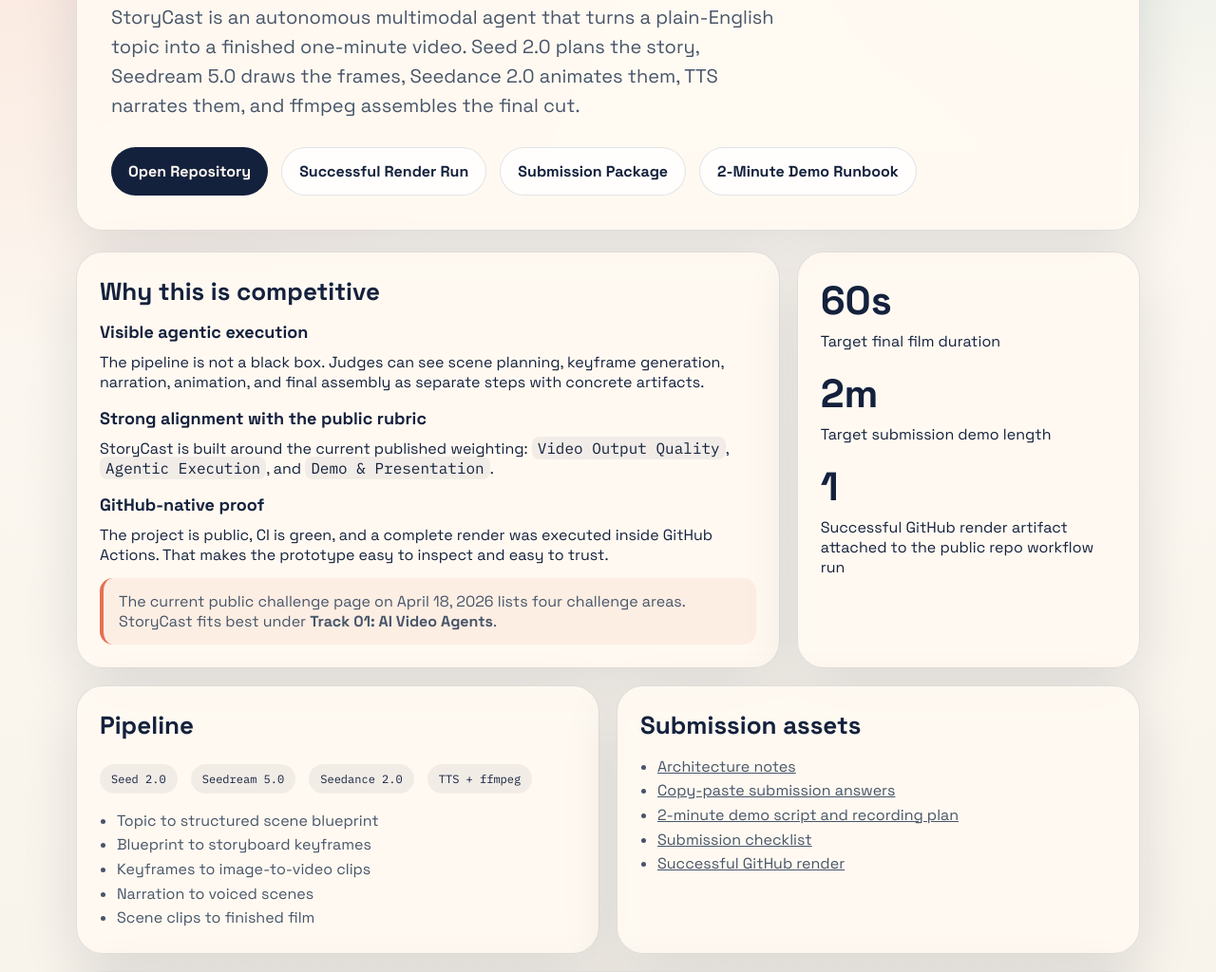
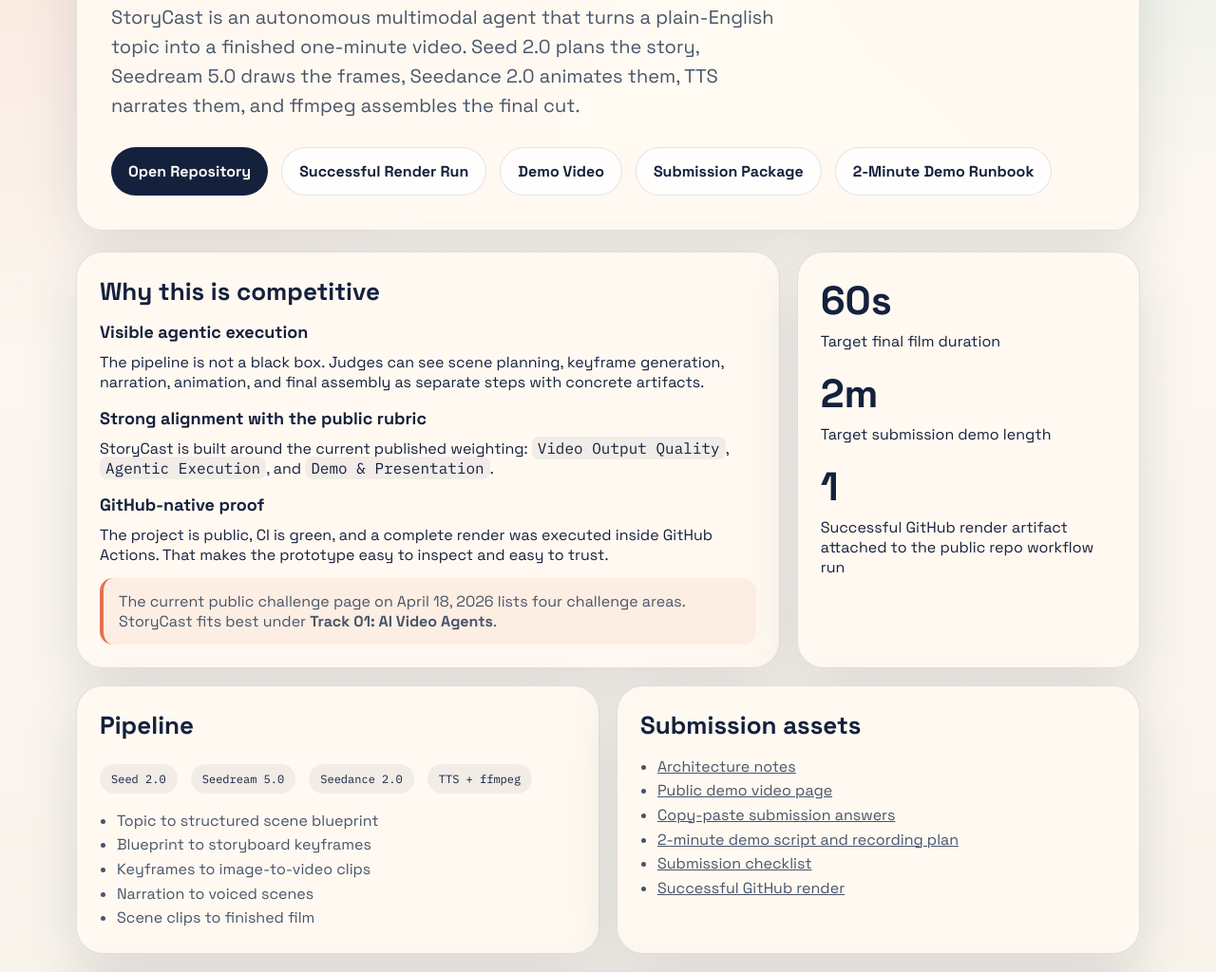
Before and after one commit to Rohan5commit/storycast-seed-agents, a plain HTML site: page docs/index.html in a window 1280 px wide. Shown: the part 418-1442 px from the top of the page at 95% size. Drawn offline with Linux system fonts and the light colour scheme.

Commit message:
Link landing page to public demo video

```diff
--- a/docs/index.html
+++ b/docs/index.html
@@ -193,6 +193,7 @@
         <div class="actions">
           <a class="button primary" href="https://github.com/Rohan5commit/storycast-seed-agents">Open Repository</a>
           <a class="button secondary" href="https://github.com/Rohan5commit/storycast-seed-agents/actions/runs/24514194069">Successful Render Run</a>
+          <a class="button secondary" href="demo.html">Demo Video</a>
           <a class="button secondary" href="submission-package.html">Submission Package</a>
           <a class="button secondary" href="demo-runbook.html">2-Minute Demo Runbook</a>
         </div>
@@ -248,6 +249,7 @@
           <h2>Submission assets</h2>
           <ul>
             <li><a href="https://github.com/Rohan5commit/storycast-seed-agents/blob/main/docs/architecture.md">Architecture notes</a></li>
+            <li><a href="demo.html">Public demo video page</a></li>
             <li><a href="submission-package.html">Copy-paste submission answers</a></li>
             <li><a href="demo-runbook.html">2-minute demo script and recording plan</a></li>
             <li><a href="https://github.com/Rohan5commit/storycast-seed-agents/blob/main/docs/submission-checklist.md">Submission checklist</a></li>
```
